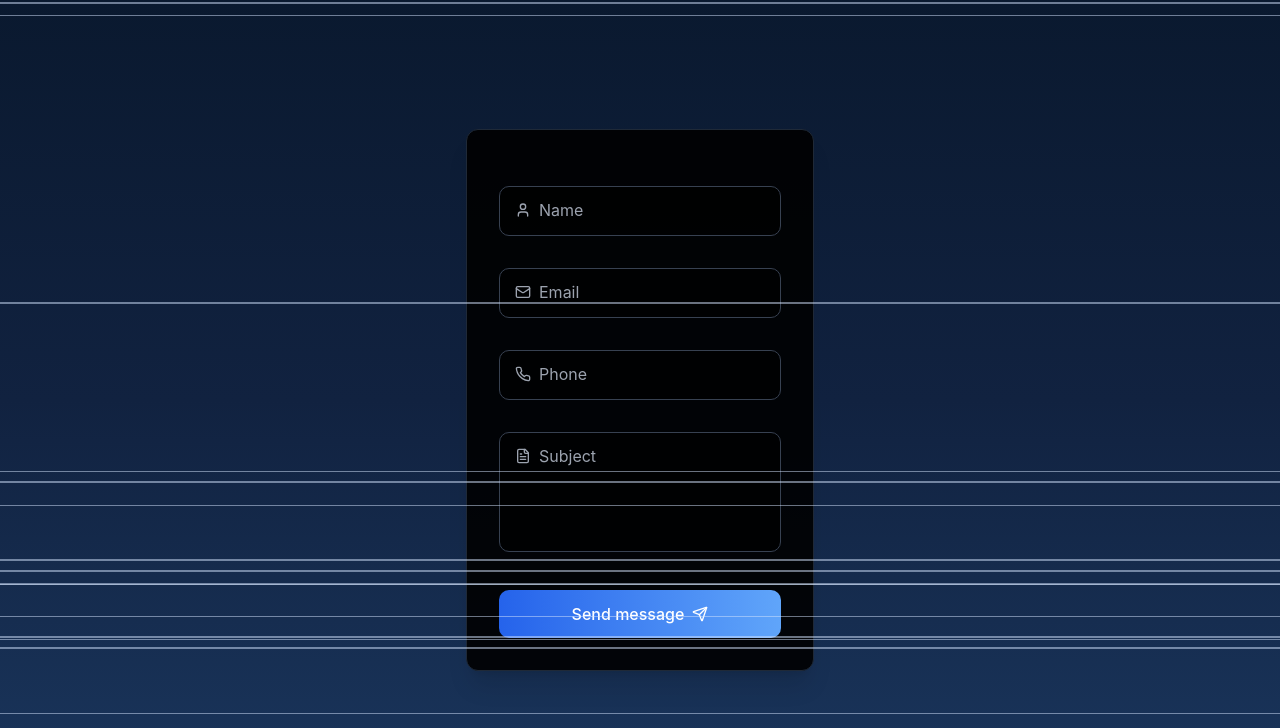
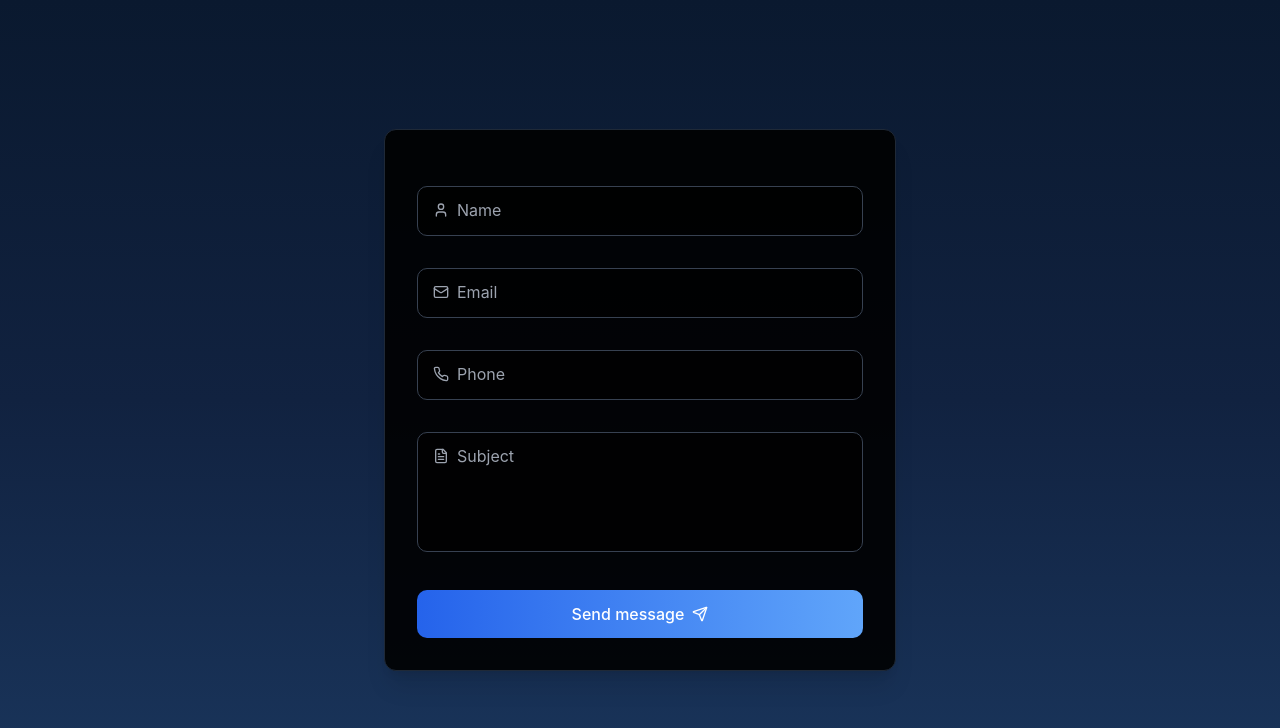
Before and after one commit to arinelson/static-value, a React (Vite) app: page / in a window 1280 px wide. Shown: the top 728 px of the page. Built offline with nearby package versions, Linux system fonts and the light colour scheme.

Commit message:
Reverted to edit edt-7db93008-0dc4-4870-b488-b9f61b4dbbd8: "Update background color
Update the background to a darker blue with a gradient."

```diff
--- a/src/components/HolographicEffect.tsx
+++ /dev/null
@@ -1,26 +0,0 @@
-
-import React from 'react';
-
-const HolographicEffect: React.FC = () => {
-  return (
-    <div className="holographic-container absolute inset-0 pointer-events-none z-10 overflow-hidden">
-      <div className="holographic-beam"></div>
-      <div className="holographic-lines">
-        {Array.from({ length: 15 }).map((_, i) => (
-          <div
-            key={i}
-            className="holographic-line"
-            style={{
-              top: `${Math.random() * 100}%`,
-              animationDelay: `${Math.random() * 0.5}s`,
-              height: `${Math.random() * 2 + 0.5}px`
-            }}
-          ></div>
-        ))}
-      </div>
-      <div className="holographic-glow"></div>
-    </div>
-  );
-};
-
-export default HolographicEffect;
--- a/src/index.css
+++ b/src/index.css
@@ -80,117 +80,6 @@
   box-shadow: 0 0 20px rgba(100, 255, 218, 0.08);
 }
 
-/* Holographic animation */
-.holographic-container {
-  pointer-events: none;
-  z-index: 10;
-}
-
-.holographic-beam {
-  position: absolute;
-  width: 200%;
-  height: 200%;
-  background: linear-gradient(
-    90deg,
-    transparent 0%,
-    rgba(30, 174, 219, 0.1) 20%,
-    rgba(139, 92, 246, 0.3) 50%,
-    rgba(217, 70, 239, 0.1) 80%,
-    transparent 100%
-  );
-  transform: translateX(-150%) rotate(-45deg);
-  animation: beam-slide 3s cubic-bezier(0.23, 1, 0.32, 1) forwards;
-  filter: blur(5px);
-}
-
-.holographic-lines {
-  position: absolute;
-  inset: 0;
-  overflow: hidden;
-}
-
-.holographic-line {
-  position: absolute;
-  width: 100%;
-  height: 1px;
-  background: rgba(211, 228, 253, 0.5);
-  animation: line-slide 2s ease-out;
-}
-
-.holographic-glow {
-  position: absolute;
-  inset: 0;
-  background: radial-gradient(
-    circle at center,
-    rgba(30, 174, 219, 0.1) 0%,
-    transparent 60%
-  );
-  opacity: 0;
-  animation: glow-fade 3s ease-out forwards;
-}
-
-/* Form reveal animation */
-.form-hidden {
-  opacity: 0;
-  transform: translateX(-100px);
-}
-
-.form-reveal {
-  animation: form-slide-in 2s cubic-bezier(0.19, 1, 0.22, 1) forwards;
-  animation-delay: 1s;
-}
-
-@keyframes beam-slide {
-  0% {
-    transform: translateX(-150%) rotate(-45deg);
-  }
-  60% {
-    transform: translateX(50%) rotate(-45deg);
-  }
-  100% {
-    transform: translateX(50%) rotate(-45deg);
-    opacity: 0;
-  }
-}
-
-@keyframes line-slide {
-  0% {
-    transform: translateX(-100%);
-    opacity: 0.8;
-  }
-  100% {
-    transform: translateX(100%);
-    opacity: 0;
-  }
-}
-
-@keyframes glow-fade {
-  0% {
-    opacity: 0;
-  }
-  50% {
-    opacity: 0.7;
-  }
-  100% {
-    opacity: 0;
-  }
-}
-
-@keyframes form-slide-in {
-  0% {
-    opacity: 0;
-    transform: translateX(-100px);
-  }
-  60% {
-    opacity: 1;
-    transform: translateX(20px);
-  }
-  100% {
-    opacity: 1;
-    transform: translateX(0);
-  }
-}
-
 @keyframes fadeIn {
   from {
     opacity: 0;
--- a/src/pages/Index.tsx
+++ b/src/pages/Index.tsx
@@ -1,28 +1,14 @@
 
-import React, { useEffect, useState } from 'react';
+import React, { useEffect } from 'react';
 import ContactForm from '@/components/ContactForm';
 import ParticleBackground from '@/components/ParticleBackground';
-import HolographicEffect from '@/components/HolographicEffect';
 
 const Index: React.FC = () => {
-  const [showForm, setShowForm] = useState(false);
-  const [animationComplete, setAnimationComplete] = useState(false);
-
   useEffect(() => {
-    // Start the animation sequence
-    setTimeout(() => {
-      setShowForm(true);
-    }, 1000);
-
-    // Mark animation as complete after the total duration
-    setTimeout(() => {
-      setAnimationComplete(true);
-    }, 3000);
-
     // Add staggered fade-in effect to elements
     const elements = document.querySelectorAll('.stagger-fade-in');
     elements.forEach((el, index) => {
-      (el as HTMLElement).style.animationDelay = `${index * 0.1 + 3.2}s`;
+      (el as HTMLElement).style.animationDelay = `${index * 0.1 + 0.2}s`;
     });
   }, []);
 
@@ -31,18 +17,11 @@ const Index: React.FC = () => {
       {/* Particle Background */}
       <ParticleBackground />
 
-      {/* Holographic Animation */}
-      <HolographicEffect />
-
-      {/* Form Container with Animation */}
-      <div className={`relative ${showForm ? 'form-reveal' : 'form-hidden'}`}>
-        <div className={`pointer-events-${animationComplete ? 'auto' : 'none'}`}>
-          <ContactForm />
-        </div>
-      </div>
+      {/* Form Container */}
+      <ContactForm />
 
       {/* Footer */}
-      <div className="absolute bottom-8 text-white/40 text-sm animate-fade-in opacity-0" style={{ animationDelay: '3.5s' }}>
+      <div className="absolute bottom-8 text-white/40 text-sm animate-fade-in opacity-0" style={{ animationDelay: '1s' }}>
         © {new Date().getFullYear()} · Designed with precision
       </div>
     </div>
```
